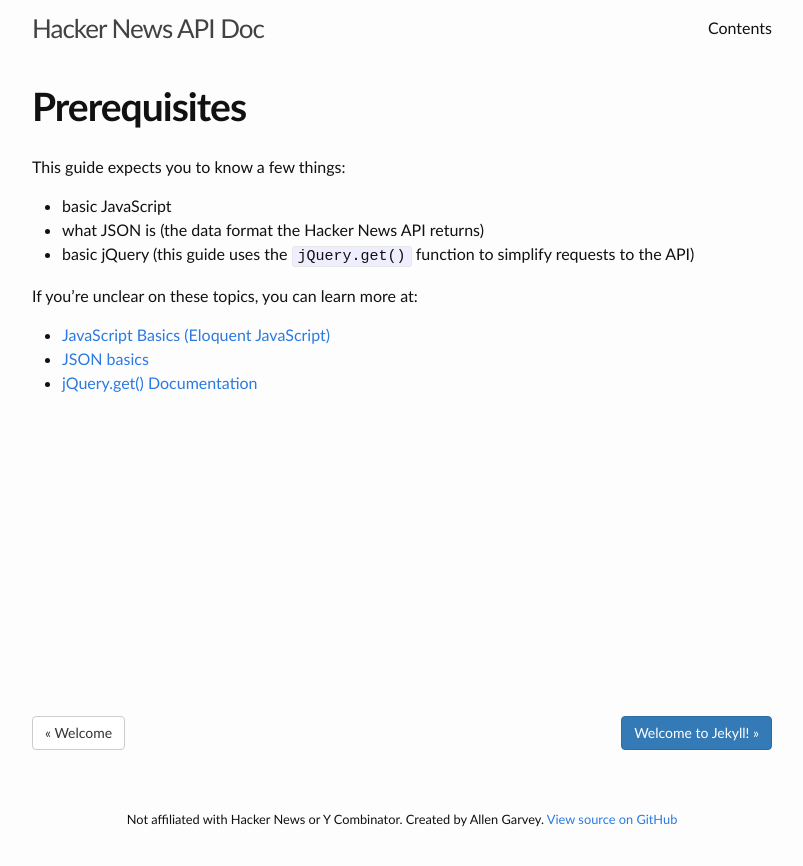
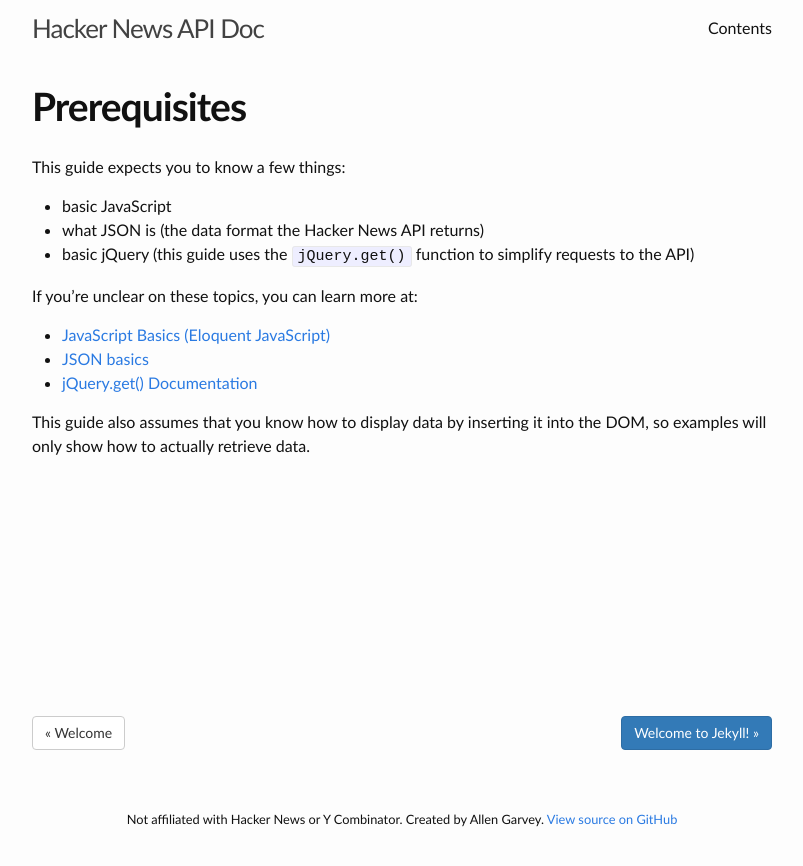
Before and after one commit to allen-garvey/hacker-news-api-doc, a Jekyll site: the page built from _posts/2016-05-17-prerequisites.markdown, in a window 1280 px wide. Shown: the top 866 px of the page, without its empty margins (238-1041 px from the left). Built offline with Jekyll 4.4.1, drawn with Linux system fonts in a browser that asks for light colours.

Commit message:
add note in prerequisites that we are not teaching dom manipulation

```diff
--- a/_posts/2016-05-17-prerequisites.markdown
+++ b/_posts/2016-05-17-prerequisites.markdown
@@ -13,3 +13,5 @@
 * [JavaScript Basics (Eloquent JavaScript)](http://eloquentjavascript.net/)
 * [JSON basics](http://www.elated.com/articles/json-basics/)
 * [jQuery.get() Documentation](https://api.jquery.com/jquery.get/)
+
+This guide also assumes that you know how to display data by inserting it into the DOM, so examples will only show how to actually retrieve data.
```
